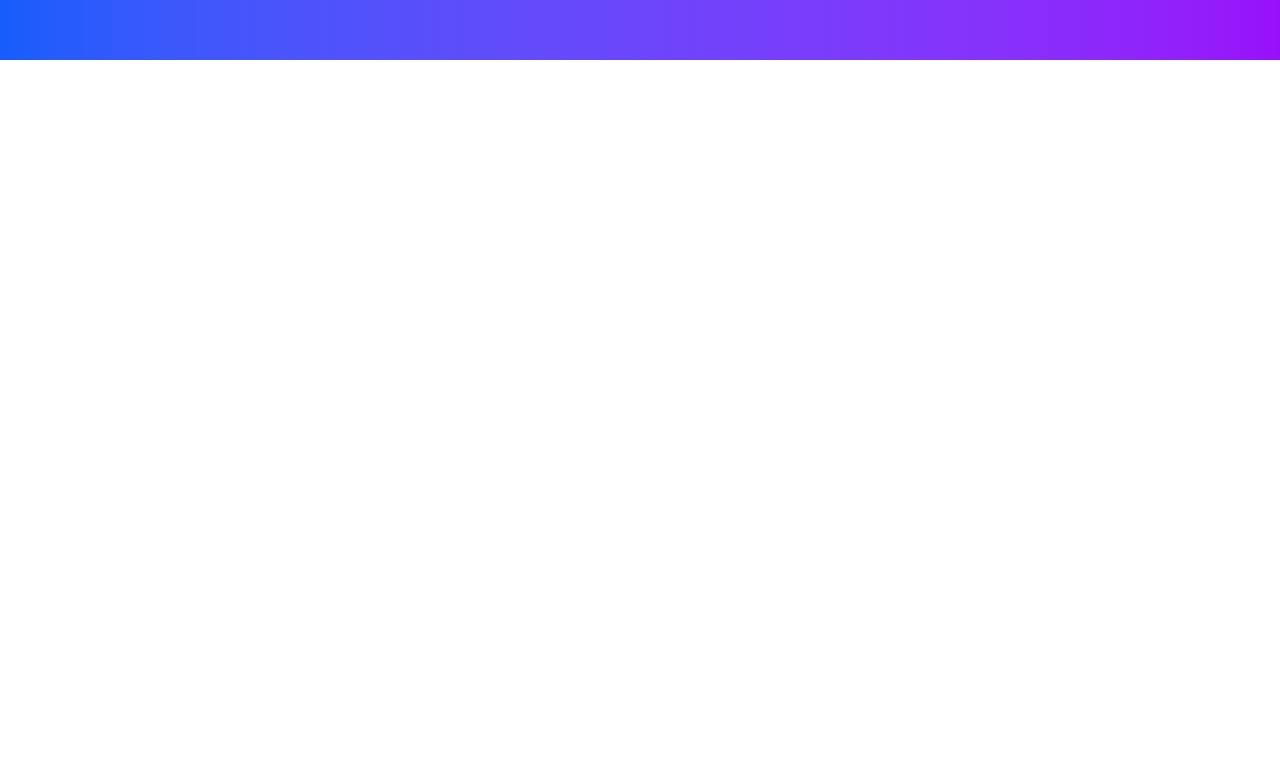
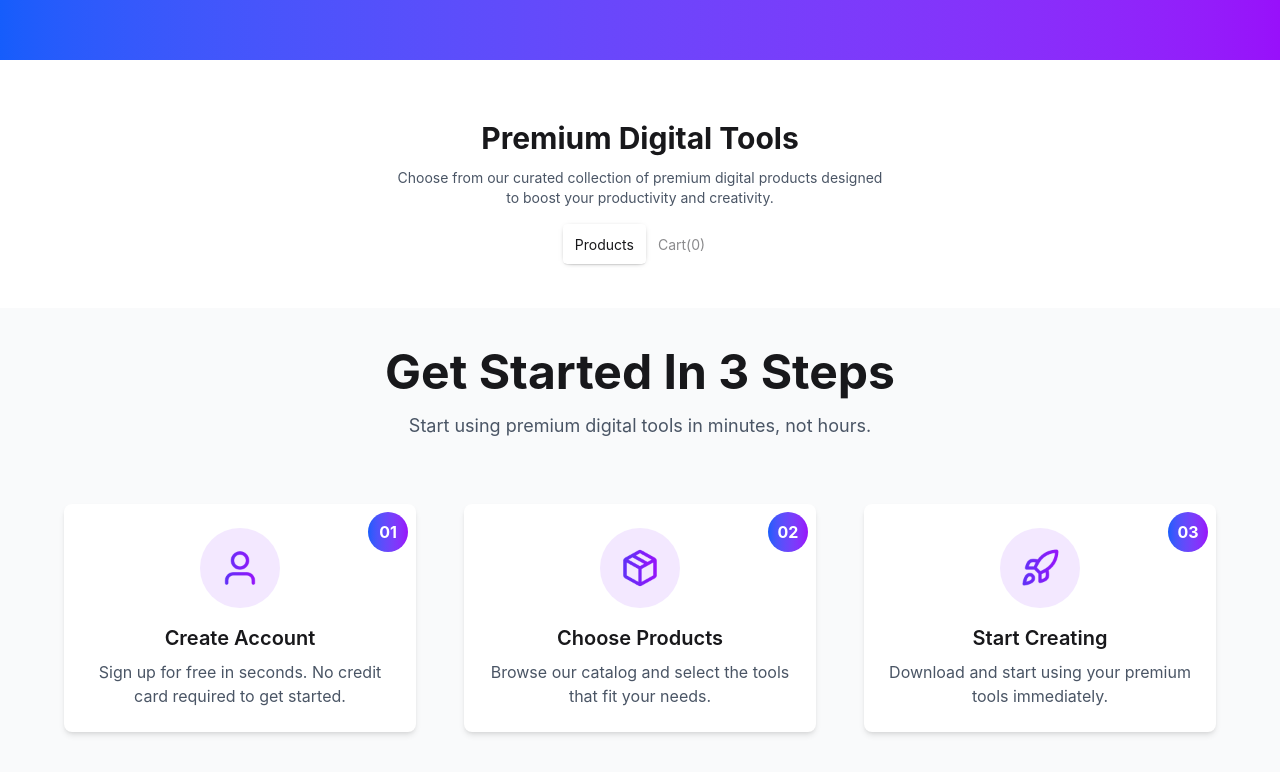
Before and after one commit to IM-Tamim/DigiTools-Platform, a React (Vite) app: page / in a window 1280 px wide. Shown: the part 903-1678 px from the top of the page. Before the commit the page ends 1023 px from the top, so only its background shows below. Built offline with nearby package versions, Linux system fonts and the light colour scheme.

Commit message:
get started steps section added

```diff
--- a/src/App.jsx
+++ b/src/App.jsx
@@ -2,6 +2,8 @@ import "./App.css";
 import Hero from "./Components/Hero";
 import Navbar from "./Components/Navbar";
 import Rating from "./Components/Rating";
+import Steps from "./Components/Steps";
+import Tab from "./Components/Tab";
 
 function App() {
   return (
@@ -9,6 +11,8 @@ function App() {
       <Navbar></Navbar>
       <Hero></Hero>
       <Rating></Rating>
+      <Tab></Tab>
+      <Steps></Steps>
     </>
   );
 }
--- a/src/Components/Hero.jsx
+++ b/src/Components/Hero.jsx
@@ -14,7 +14,7 @@ const Hero = () => {
         <h1 className="text-5xl md:text-6xl font-bold mb-5 max-w-lg">
           Supercharge Your Digital Workflow
         </h1>
-        <p className="text-gray-500 mb-6 max-w-lg">
+        <p className="text-gray-500 text-sm mb-6 max-w-lg">
           Access premium AI tools, design assets, templates, and productivity
           software—all in one place. Start creating faster today. Explore
           Products
--- /dev/null
+++ b/src/Components/Steps.jsx
@@ -0,0 +1,75 @@
+import React from "react";
+import userImg from "../assets/user.png";
+import productImg from "../assets/package.png";
+import rocketImg from "../assets/rocket.png";
+
+const Steps = () => {
+  return (
+    <div className="py-10 px-4 bg-gray-50 my-10">
+      <div className="max-w-6xl mx-auto ">
+        <div className="text-center mb-16">
+          <h2 className="text-4xl md:text-5xl font-bold mb-4">
+            Get Started In 3 Steps
+          </h2>
+          <p className="text-gray-600 text-lg">
+            Start using premium digital tools in minutes, not hours.
+          </p>
+        </div>
+
+        <div className="grid grid-cols-1 md:grid-cols-3 gap-8 md:gap-12">
+          <div className="text-center relative bg-white rounded-lg shadow-md p-6">
+            <div className="w-20 h-20 mx-auto flex items-center justify-center rounded-full bg-purple-100 mb-4">
+              <img src={userImg} alt="Create Account" className="w-10 h-10" />
+            </div>
+
+            <div className="absolute top-2 right-2 w-10 h-10 flex items-center justify-center rounded-full bg-gradient-to-r from-blue-600 to-purple-600 text-white font-bold">
+              01
+            </div>
+
+            <h3 className="text-xl font-semibold mb-2">Create Account</h3>
+            <p className="text-gray-600">
+              Sign up for free in seconds. No credit card required to get
+              started.
+            </p>
+          </div>
+
+          <div className="text-center relative bg-white rounded-lg shadow-md p-6">
+            <div className="w-20 h-20 mx-auto flex items-center justify-center rounded-full bg-purple-100 mb-4">
+              <img
+                src={productImg}
+                alt="Choose Products"
+                className="w-10 h-10"
+              />
+            </div>
+
+            <div className="absolute top-2 right-2 w-10 h-10 flex items-center justify-center rounded-full bg-gradient-to-r from-blue-600 to-purple-600 text-white font-bold">
+              02
+            </div>
+
+            <h3 className="text-xl font-semibold mb-2">Choose Products</h3>
+            <p className="text-gray-600">
+              Browse our catalog and select the tools that fit your needs.
+            </p>
+          </div>
+
+          <div className="text-center relative bg-white rounded-lg shadow-md p-6">
+            <div className="w-20 h-20 mx-auto flex items-center justify-center rounded-full bg-purple-100 mb-4">
+              <img src={rocketImg} alt="Start Creating" className="w-10 h-10" />
+            </div>
+
+            <div className="absolute top-2 right-2 w-10 h-10 flex items-center justify-center rounded-full bg-gradient-to-r from-blue-600 to-purple-600 text-white font-bold">
+              03
+            </div>
+
+            <h3 className="text-xl font-semibold mb-2">Start Creating</h3>
+            <p className="text-gray-600">
+              Download and start using your premium tools immediately.
+            </p>
+          </div>
+        </div>
+      </div>
+    </div>
+  );
+};
+
+export default Steps;
--- /dev/null
+++ b/src/Components/Tab.jsx
@@ -0,0 +1,31 @@
+import React, { use } from "react";
+
+const Tab = () => {
+    // const [activeTab, setActiveTab] = useState("products");
+  return (
+    <div className="text-center space-y-3">
+      <h1 className="text-3xl font-bold">Premium Digital Tools</h1>
+      <p className="text-sm text-gray-600">
+        Choose from our curated collection of premium digital products designed{" "}
+        <br /> to boost your productivity and creativity.
+      </p>
+      <div className="tabs tabs-box bg-transparent shadow-none justify-center">
+        <input
+          type="radio"
+          name="my_tabs_1"
+          className="tab"
+          aria-label="Products"
+          defaultChecked
+        />
+        <input
+          type="radio"
+          name="my_tabs_1"
+          className="tab"
+          aria-label="Cart(0)"
+        />
+      </div>
+    </div>
+  );
+};
+
+export default Tab;
```
